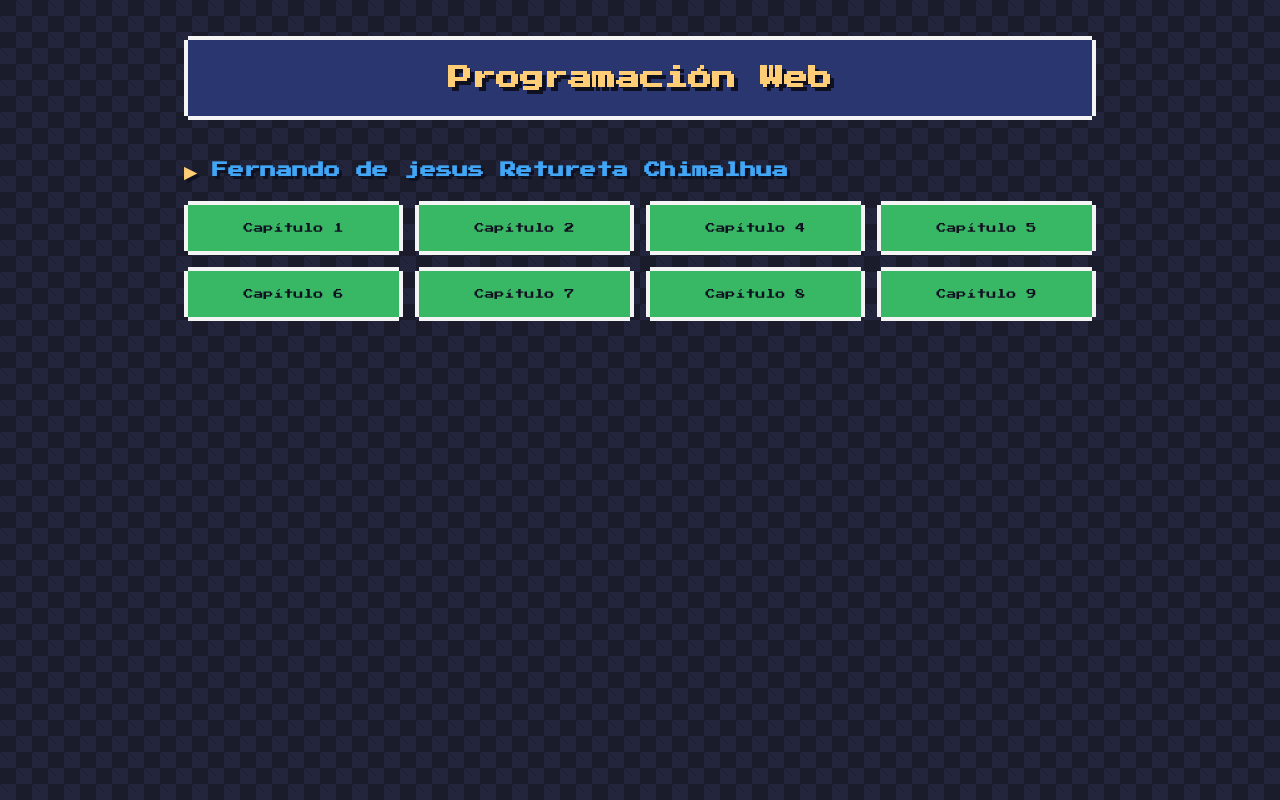
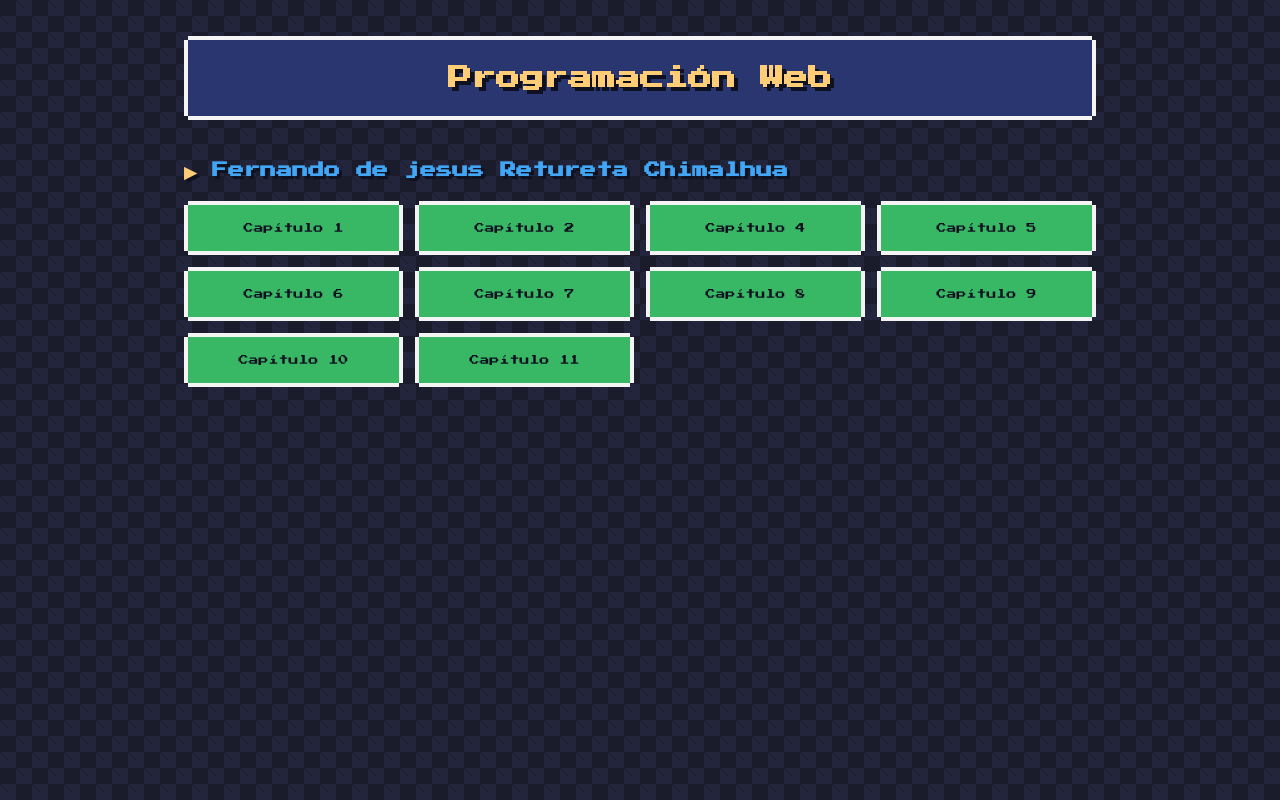
Before and after one commit to Fernandodejesus-mx/Programacion-Web, a plain HTML site: page index.html in a window 1280 px wide. Drawn offline with Linux system fonts and the light colour scheme.

Commit message:
Add files via upload

```diff
--- a/index.html
+++ b/index.html
@@ -18,6 +18,8 @@
         <li><a href="Capitulo 7/index.html">Capítulo 7</a></li>
         <li><a href="Capitulo 8/index.html">Capítulo 8</a></li>
         <li><a href="Capitulo 9/index.html">Capítulo 9</a></li>
+        <li><a href="Capitulo 10/index.html">Capítulo 10</a></li>
+        <li><a href="Capitulo 11/index.html">Capítulo 11</a></li>
     </ul>
 </body>
 </html>
```
